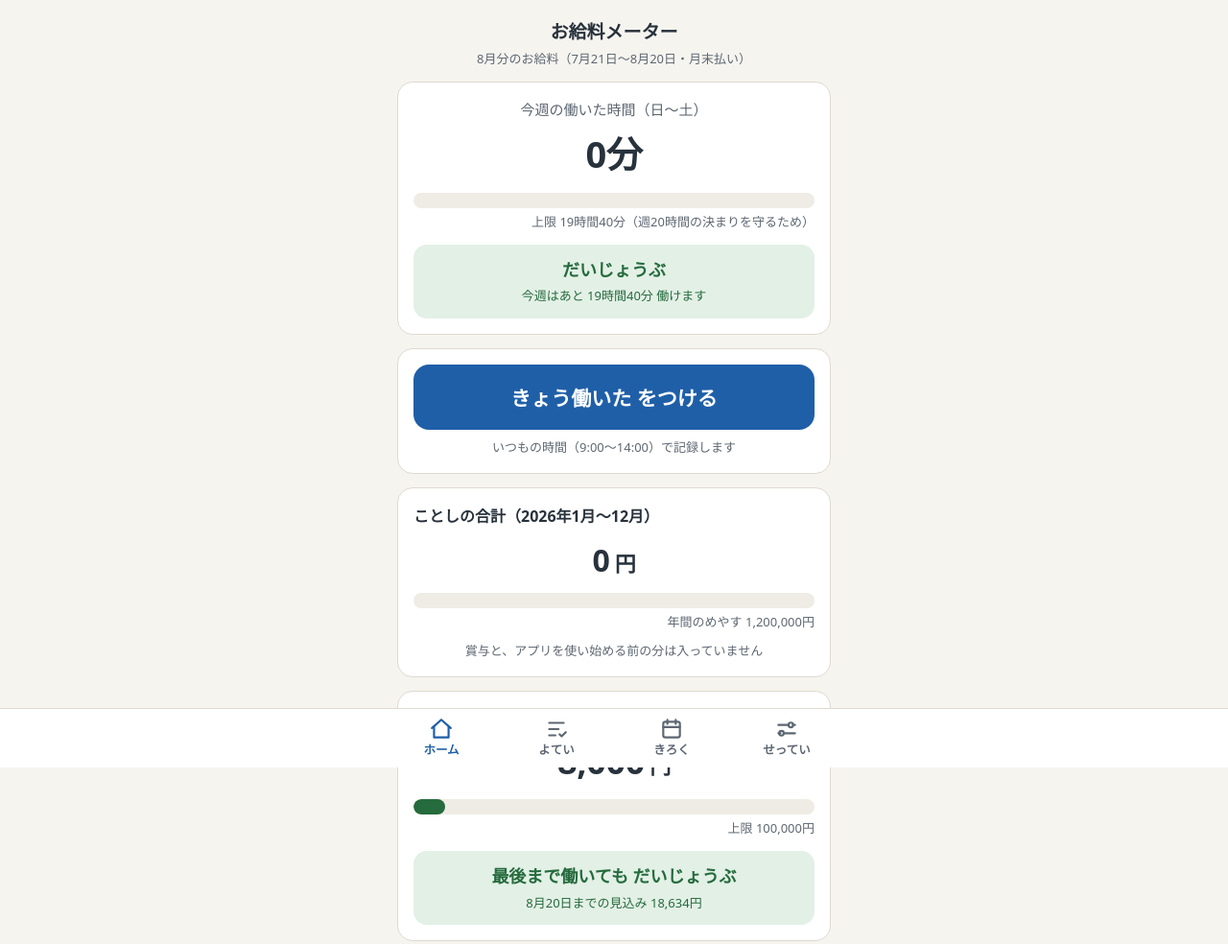
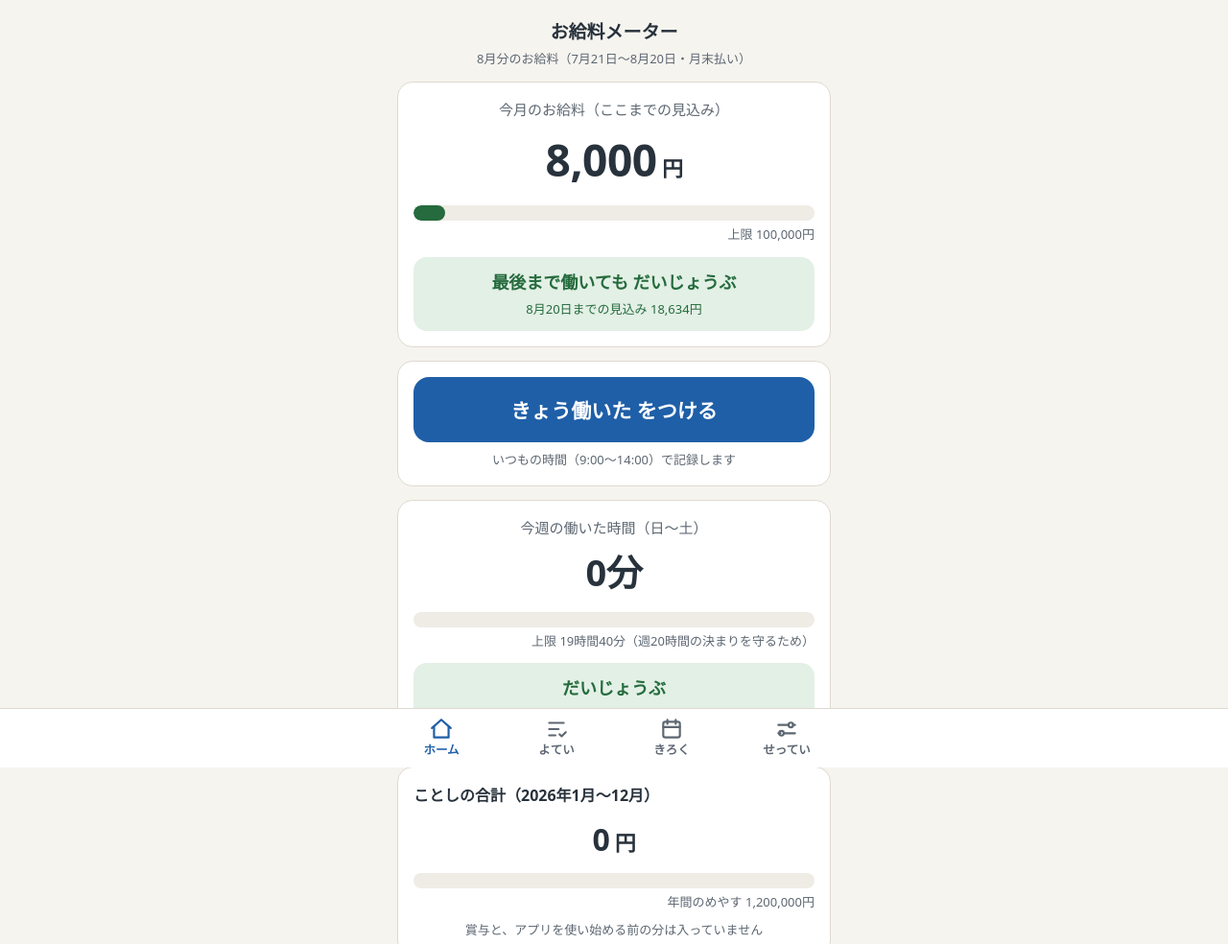
Before and after one commit to honeylatte0619/okyuryo-meter, a plain HTML site: page index.html in a window 1280 px wide. Shown: the top 984 px of the page at 96% size. Drawn offline with Linux system fonts and the light colour scheme; no server answers.

Commit message:
今月のお給料カードをホーム最上部に戻す
Co-Authored-By: Claude Fable 5 <noreply@anthropic.com>

```diff
--- a/index.html
+++ b/index.html
@@ -152,26 +152,26 @@ nav button.active{color:var(--accent)}
   <div id="h-ask"></div>
   <div id="h-sh"></div>
   <div class="card">
+    <p class="meter-label">今月のお給料（ここまでの見込み）</p>
+    <p class="meter-num" id="h-amount"></p>
+    <div class="bar"><i id="h-bar"></i></div>
+    <p class="bar-cap" id="h-cap"></p>
+    <div class="box" id="h-signal"></div>
+  </div>
+  <div class="card" id="h-today"></div>
+  <div class="card">
     <p class="meter-label">今週の働いた時間（日〜土）</p>
     <p class="meter-num" id="h-wbig" style="font-size:38px"></p>
     <div class="bar"><i id="h-wbar"></i></div>
     <p class="bar-cap" id="h-wcap"></p>
     <div class="box" id="h-wsignal"></div>
   </div>
-  <div class="card" id="h-today"></div>
   <div class="card">
     <h2 id="h-ytitle">ことしの合計（1月〜12月）</h2>
     <p class="meter-num" style="font-size:32px;margin:2px 0 8px" id="h-year"></p>
     <div class="bar"><i id="h-ybar"></i></div>
     <p class="bar-cap" id="h-ycap"></p>
     <p class="hint">賞与と、アプリを使い始める前の分は入っていません</p>
-  </div>
-  <div class="card">
-    <p class="meter-label">今月のお給料（ここまでの見込み）</p>
-    <p class="meter-num" id="h-amount" style="font-size:36px"></p>
-    <div class="bar"><i id="h-bar"></i></div>
-    <p class="bar-cap" id="h-cap"></p>
-    <div class="box" id="h-signal"></div>
   </div>
   <div class="card" id="h-install" style="display:none">
     <h2>アプリとしてスマホに入れる</h2>
```
